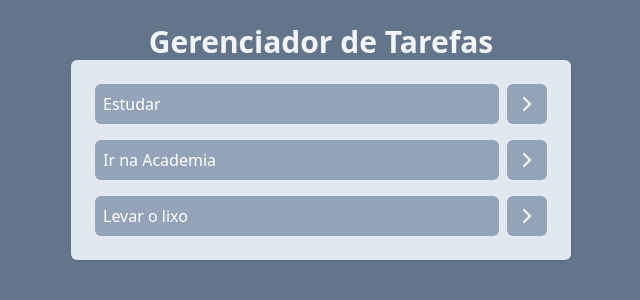
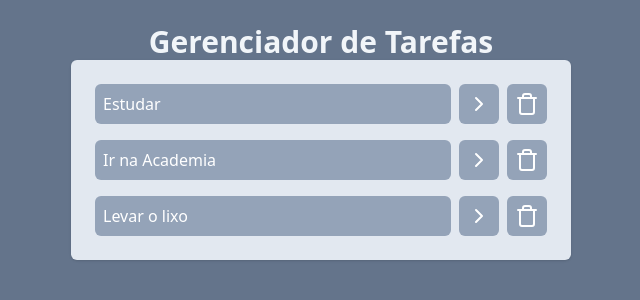
Before and after one commit to Victor-Hugo-Freire/Gerenciador_de_Tarefas, a React (Vite) app: page / in a window 1280 px wide. Shown: the top 300 px of the page, without its empty margins (319-959 px from the left). Built offline with nearby package versions, Linux system fonts and the light colour scheme.

Commit message:
feat: the user can delete a task now

```diff
--- a/src/App.jsx
+++ b/src/App.jsx
@@ -35,6 +35,11 @@
     setTasks(newTasks);
   }
 
+  function onDeleteTaskClick(taskId) {
+    const newTasks = tasks.filter((task) => task.id !== taskId);
+    setTasks(newTasks);
+  }
+
   return (
     <div className="w-screen h-screen bg-slate-500 flex justify-center p-6">
       <div className="w-[500px]">
@@ -42,7 +47,11 @@
           Gerenciador de Tarefas
         </h1>
         <AddTask />
-        <Tasks tasks={tasks} onTaskClick={onTaskClick} />
+        <Tasks
+          tasks={tasks}
+          onTaskClick={onTaskClick}
+          onDeleteTaskClick={onDeleteTaskClick}
+        />
       </div>
     </div>
   );
--- a/src/components/Tasks.jsx
+++ b/src/components/Tasks.jsx
@@ -1,4 +1,4 @@
-import { ChevronRightIcon } from "lucide-react";
+import { ChevronRightIcon, TrashIcon } from "lucide-react";
 
 function Tasks(props) {
   return (
@@ -17,6 +17,12 @@
             <button className="bg-slate-400 p-2 rounded-md text-white">
               <ChevronRightIcon />
             </button>
+            <button
+              onClick={() => props.onDeleteTaskClick(task.id)}
+              className="bg-slate-400 p-2 rounded-md text-white"
+            >
+              <TrashIcon />
+            </button>
           </li>
         ))}
       </ul>
```
